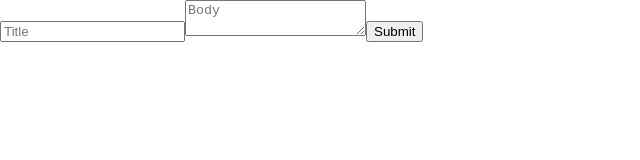
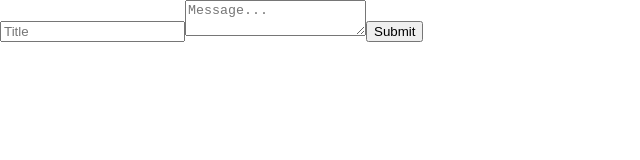
Before and after one commit to rsbarbo/reactBox, a React (Create React App) app: page / in a window 1280 px wide. Shown: the top 160 px of the page, without its empty margins (0-640 px from the left). Built offline with nearby package versions, Linux system fonts and the light colour scheme.

Commit message:
update CreateIdea component to save idea, and update App to hold and render ideas

```diff
--- a/src/App.js
+++ b/src/App.js
@@ -2,9 +2,22 @@ import React from 'react';
 import CreateIdeaForm from './components/CreateIdeaForm.js'
 
 class App extends React.Component {
+  constructor(){
+    super();
+    this.state = { ideas: [] }
+  }
+
+  storeIdea(idea){
+    //peform the action of adding our new idae to all the ideas
+    this.state.ideas.push( idea )
+    let ideas = this.state.ideas
+
+    this.setState({ ideas: ideas })
+  }
+
   render() {
     return (
-      <CreateIdeaForm/>
+      <CreateIdeaForm saveIdea={ this.storeIdea.bind(this) }/>
     );
   }
 }
--- a/src/components/CreateIdeaForm.js
+++ b/src/components/CreateIdeaForm.js
@@ -15,16 +15,30 @@ class CreateIdeaForm extends React.Component {
     this.setState({ [fieldName]: fieldValue })
   }
 
+  createIdea(event){
+    event.preventDefault();
+
+    const idea = { title: this.state.title, body: this.state.body, id: Date.now() }
+
+    this.props.saveIdea( idea )
+
+    this.setState({ title: '', body: '' })
+  }
+
   render(){
     return(
       <div>
         <input className='CreateIdea-title'
                type='text' name='title'
                placeholder='Title'
+               value={ this.state.title }
                onChange={ (event) => this.updateProperties(event) }/>
         <textarea className="CreateIdea-body"
-                  name='body' placeholder='Body'/>
-        <button className='CreateIdea-submit'>Submit</button>
+                  name='body' placeholder='Message...'
+                  onChange={ (event) => this.updateProperties(event) }
+                  value={ this.state.body }/>
+        <button className='CreateIdea-submit'
+                onClick={ (event) => this.createIdea(event) }>Submit</button>
       </div>
     )
   }
```
